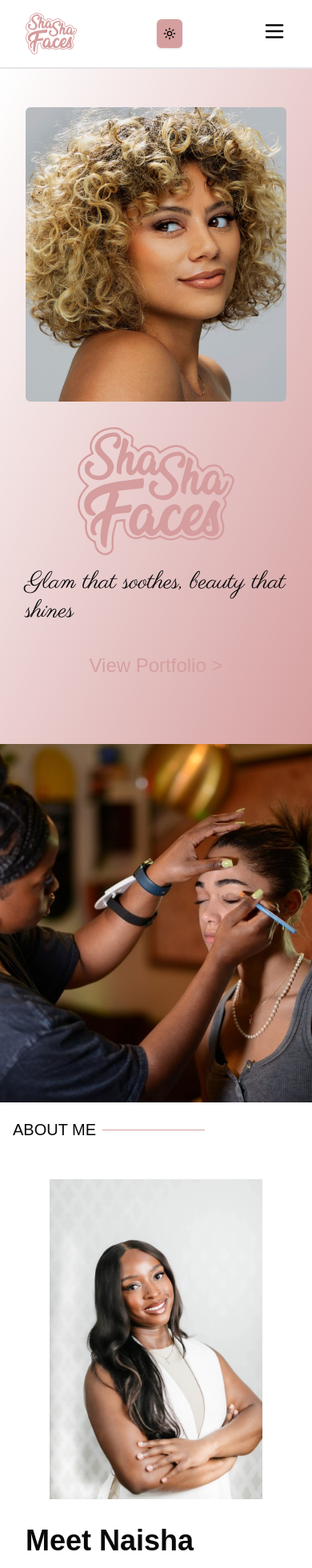
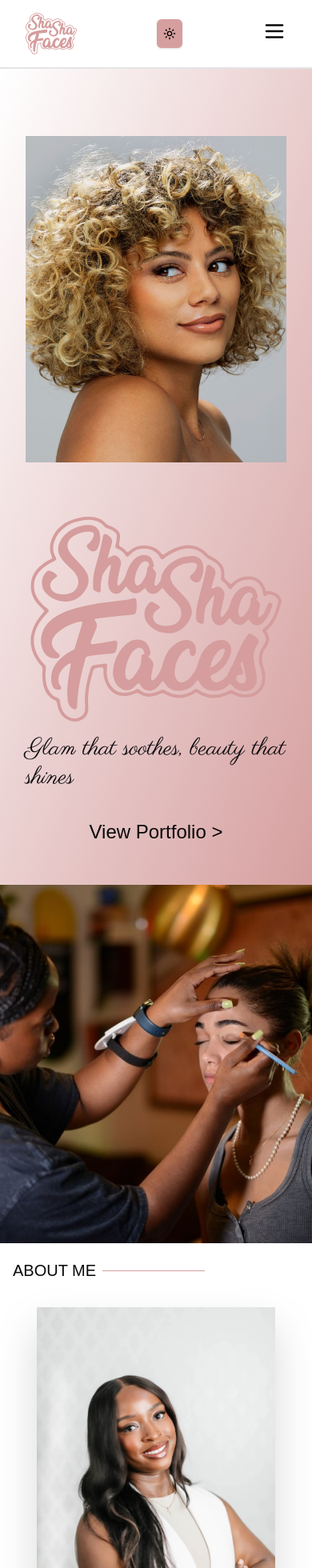
Before and after one commit to thatsehannah/sha-sha-faces, a Next.js app: page / in a window 390 px wide. Shown: the top 1960 px of the page at 80% size. Built offline with nearby package versions, Linux system fonts and the light colour scheme; a web font is replaced by a local one.

Commit message:
fixing responsive sizes on about and hero images

```diff
--- a/components/gallery/ImageGrid.tsx
+++ b/components/gallery/ImageGrid.tsx
@@ -62,6 +62,7 @@ const ImageGrid = ({ photos }: ImageGridProps) => {
                   sizes='100vw'
                   className='rounded-md object-cover mb-4 hover:cursor-pointer'
                   onClick={() => handlePhotoClick(img)}
+                  priority
                 />
               </motion.div>
             );
--- a/components/home/About.tsx
+++ b/components/home/About.tsx
@@ -19,14 +19,14 @@ const About = () => {
         title='About Me'
         alignment='right'
       />
-      <Container className='grid grid-cols-1 lg:grid-cols-2 justify-center items-center gap-8 relative py-24'>
+      <Container className='grid grid-cols-1 lg:grid-cols-2 justify-center items-center gap-8 relative py-20'>
         <motion.div
           initial={{ opacity: 0, y: 100 }}
           whileInView={{ opacity: 1, y: 0 }}
           transition={{ duration: 0.8, delay: 0.2 }}
           viewport={{ once: false, amount: 0.3 }}
           exit={{ opacity: 0, y: -100 }}
-          className='-z-10 w-[210] h-[360] top-28 left-8 xl:w-[420] xl:h-[420] bg-soft-pink absolute rounded-sm'
+          className='hidden lg:block -z-10 top-28 left-8 w-[20rem] h-[26rem] bg-soft-pink absolute rounded-md'
         />
         <motion.div
           initial={{ opacity: 0, y: -100 }}
@@ -34,13 +34,14 @@ const About = () => {
           transition={{ duration: 0.8, delay: 0.2 }}
           viewport={{ once: false, amount: 0.3 }}
           exit={{ opacity: 0, y: 100 }}
-          className='relative w-full h-[25rem] xl:w-[30rem] xl:h-[30rem] mx-auto'
+          className='flex justify-center items-center relative w-full lg:w-[28rem] lg:h-[30rem] mx-auto drop-shadow-2xl'
         >
           <Image
-            fill
+            height={800}
+            width={800}
             src='/images/theartist.jpeg'
             alt='naisha'
-            className='w-full rounded-md object-contain xl:object-cover'
+            className='w-[45vh] lg:w-[55vh] h-[28rem] lg:h-[30rem] object-contain rounded-md lg:object-cover '
             sizes='(max-width:768px) 100vw, (max-width:1200px) 50vw, 33vw'
           />
         </motion.div>
--- a/components/home/Hero.tsx
+++ b/components/home/Hero.tsx
@@ -15,17 +15,17 @@ const Hero = () => {
       animate={{ opacity: 1, x: 0 }}
       exit={{ opacity: 0 }}
       transition={{ duration: 2 }}
-      className='h-screen bg-gradient-to-tl from-primary to-background py-12'
+      className='h-full bg-gradient-to-tl from-primary to-background py-12'
     >
       <Container className='grid grid-cols-1 lg:grid-cols-2 lg:gap-24 justify-center items-center'>
         <div className='flex flex-col justify-center items-center'>
           <Image
             src='/images/glam/photo6.jpeg'
-            height={300}
+            height={500}
             width={500}
             alt='hero image'
             priority
-            className='block lg:hidden w-full h-[23rem] mb-8 rounded-md object-cover'
+            className='block lg:hidden w-full lg:h-[26rem] h-[30rem] mb-8 rounded-xl object-contain xl:object-cover'
           />
           <Image
             src='/logo/logo-color-2.svg'
@@ -33,7 +33,7 @@ const Hero = () => {
             alt='logo'
             width={400}
             height={400}
-            className='h-[10rem] lg:h-[24rem]'
+            className='h-[16rem] lg:h-[24rem]'
           />
           <p
             className={`${parisienne.className} text-3xl lg:text-4xl font-extrabold mt-4`}
@@ -43,7 +43,7 @@ const Hero = () => {
           <Button
             variant='link'
             asChild
-            className='mt-8 text-2xl'
+            className='mt-8 text-2xl text-foreground'
           >
             <Link href='/#portfolio'>View Portfolio &gt;</Link>
           </Button>
```
